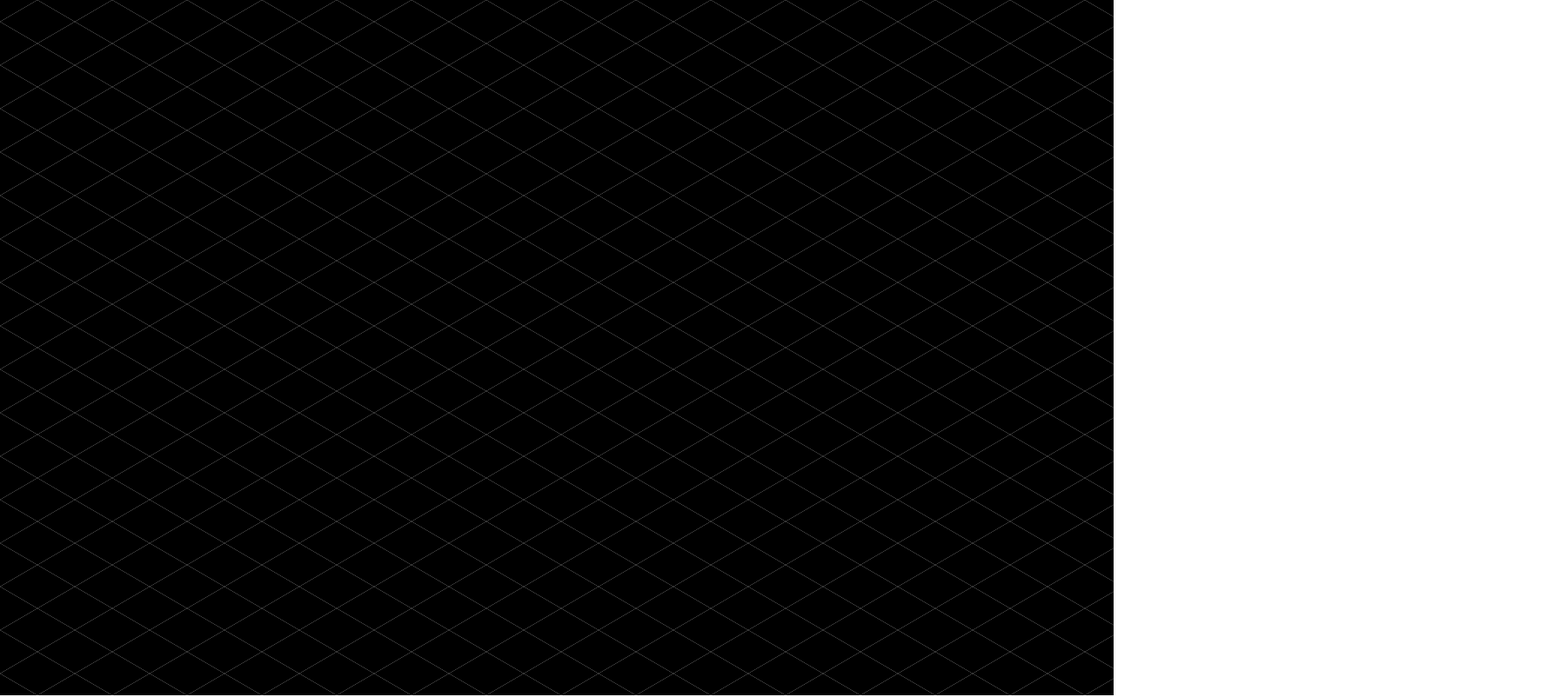
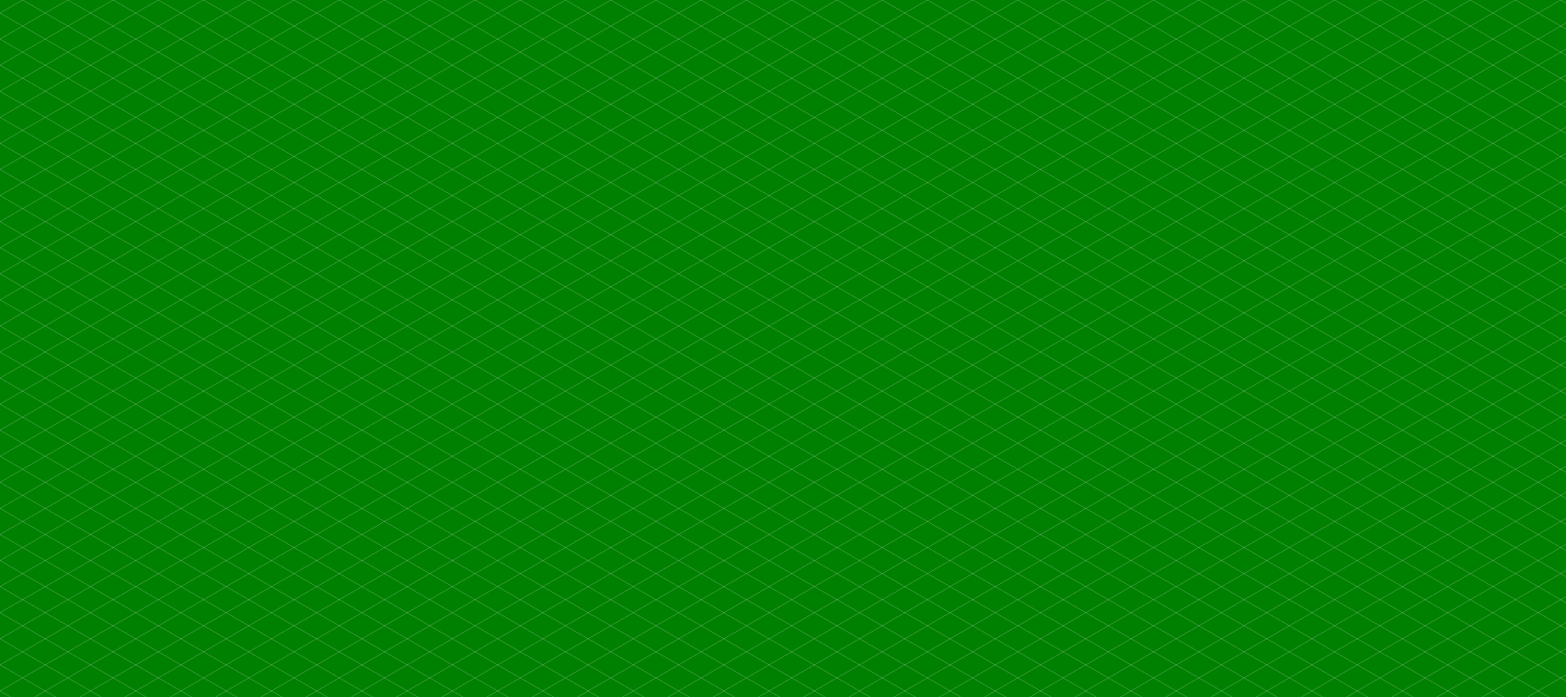
Before and after one commit to KGRozanski/basic_paint, a website built with webpack: page src/index.html in a window 1280 px wide. Shown: the top 802 px of the page at 87% size, 1800 px wide, since content can reach past the window. Built offline with nearby package versions, Linux system fonts and the light colour scheme.

Commit message:
v.1.0.16 + added Konva framework

```diff
--- a/package.json
+++ b/package.json
@@ -1,6 +1,6 @@
 {
   "name": "ajax-plain",
-  "version": "1.0.15",
+  "version": "1.0.16",
   "description": "Simple isometric map",
   "main": "index.js",
   "scripts": {
@@ -35,6 +35,7 @@
     "bootstrap": "^4.2.1",
     "copy-webpack-plugin": "^4.6.0",
     "jquery": "^3.3.1",
+    "konva": "^3.3.3",
     "popper.js": "^1.14.6",
     "rxjs": "^6.5.2",
     "webpack": "^4.3.0"
--- a/src/assets/js/app.js
+++ b/src/assets/js/app.js
@@ -1,18 +1,37 @@
 // import 'bootstrap';
 import '../scss/style.scss';
 import * as $ from 'jquery';
+import Konva from 'konva';
 import {
     fromEvent
 } from 'rxjs';
 import {
     throttleTime
 } from 'rxjs/operators';
-const canvas = document.getElementById('canvas');
-const ctx = canvas.getContext('2d');
 
-//Set canvas sizes
-canvas.width = window.innerWidth;
-canvas.height = window.innerHeight;
+
+
+var stage = new Konva.Stage({
+    container: 'container', // id of container <div>
+    width: 1800,
+    height: 850
+});
+
+// then create layer
+var mapLayer = new Konva.Layer();
+
+
+stage.add(mapLayer);
+
+
+const canvas = document.getElementsByTagName('canvas');
+
+const ctx = canvas[0].getContext('2d');
+
+
+// Set canvas sizes
+// canvas.width = window.innerWidth;
+// canvas.height = window.innerHeight;
 
 
 
@@ -45,7 +64,11 @@ class Map {
                 posCalc.x = 0;
             }
             for (var cell = 0; cell < this.width; cell++) {
-                let instance = new Tile(id, posCalc.x, posCalc.y, new Path2D(`M${posCalc.x} ${posCalc.y} l ${tileDimensions.width} ${tileDimensions.height} l -${tileDimensions.width} ${tileDimensions.height} l -${tileDimensions.width} -${tileDimensions.height}`));
+                let instance = new Tile(id, posCalc.x, posCalc.y,
+                    new Konva.Path({
+                        data: `M${posCalc.x} ${posCalc.y} l ${tileDimensions.width} ${tileDimensions.height} l -${tileDimensions.width} ${tileDimensions.height} l -${tileDimensions.width} -${tileDimensions.height}`,
+                        fill: 'green'
+                    }));
                 this.mapArray[i].push(instance);
                 //Calculate starting point for next tile
                 posCalc.x += tileDimensions.width * 2;
@@ -57,14 +80,23 @@ class Map {
     }
 
     renderMap() {
+
+
         this.mapArray.forEach((el) => {
             el.forEach(tile => {
-                ctx.fill(tile.path);
+                // add the shape to the layer
+                mapLayer.add(tile.path);
+
             });
         });
+        // add the layer to the stage
+        stage.add(mapLayer);
 
+        // draw the image
+        mapLayer.draw();
         //Execute observable for mouse inputs
         this.addListener();
+
     }
 
     addListener() {
@@ -116,8 +148,18 @@ class Map {
             }
         }
         //Rerender selected tile
-        ctx.fillStyle = "#006f00";
-        ctx.fill(new Path2D(`M${selectedRhombus.x} ${selectedRhombus.y} l ${this.tileWidth} ${this.tileHeight} l -${this.tileWidth} ${this.tileHeight} l -${this.tileWidth} -${this.tileHeight}`));
+        // ctx.fillStyle = "#006f00";
+        selectedRhombus =  new Konva.Path({
+            data: `M${selectedRhombus.x} ${selectedRhombus.y} l ${this.tileWidth} ${this.tileHeight} l -${this.tileWidth} ${this.tileHeight} l -${this.tileWidth} -${this.tileHeight}`,
+            fill: 'blue',
+        });
+
+        // add the shape to the layer
+        mapLayer.add(selectedRhombus);
+
+        // add the layer to the stage
+        stage.add(mapLayer);
+
     }
 
 }
@@ -131,7 +173,7 @@ class Tile {
     }
 }
 
-let map = new Map(50, 70, 50);
+let map = new Map(50, 70, 30);
 map.generateMap();
 
 
--- a/src/assets/scss/style.scss
+++ b/src/assets/scss/style.scss
@@ -1,10 +1,6 @@
 @import 'custom.scss';
 @import 'node_modules/bootstrap/scss/bootstrap';
-.wrapper{
-    width: 100vw;
-    height: 100vh;
-    overflow: hidden;
-}
+
 .pointer{
     position: fixed;
 
--- a/src/index.html
+++ b/src/index.html
@@ -14,8 +14,7 @@
     <div class="container-fluid">
         <div class="row justify-content-center" id="list"></div>
     </div>
-    <div class="wrapper">
-        <canvas id="canvas"></canvas>
+    <div id="container">
     </div>
 </body>
 
```
Also changed, not shown: 1 other file.
